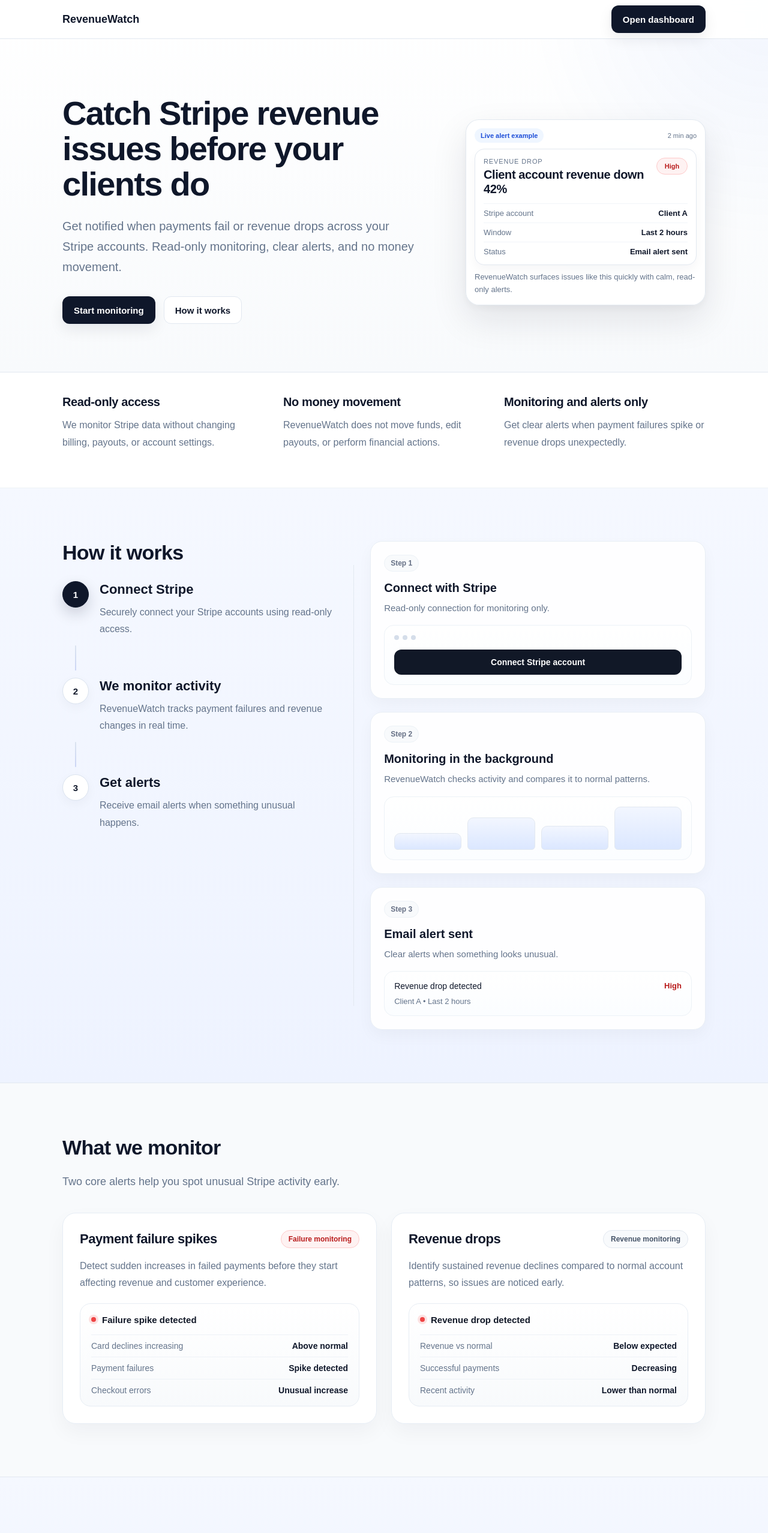
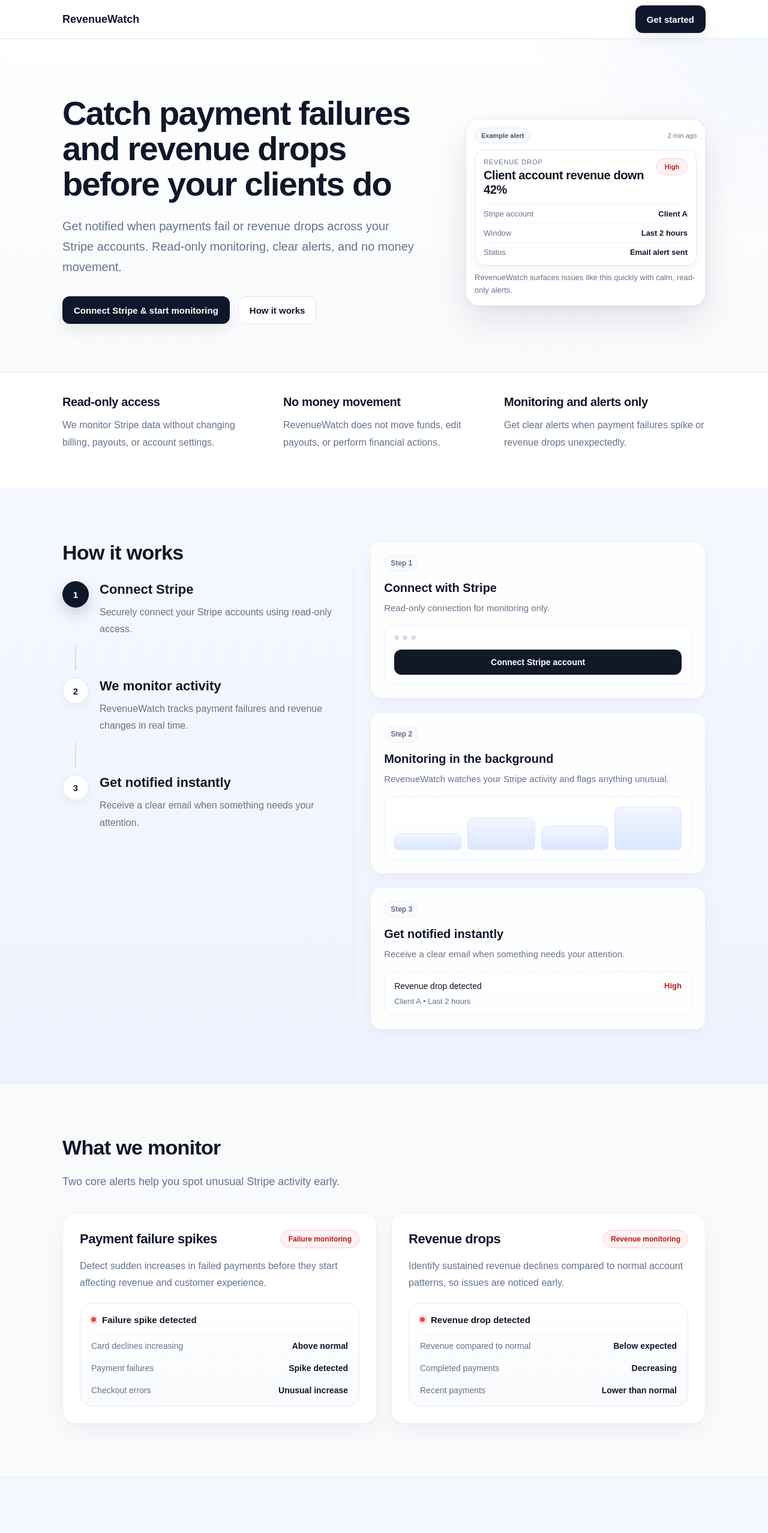
Before and after one commit to Miguel-0721/RevenueWatch, a Next.js app: page / in a window 1280 px wide. Shown: the top 2556 px of the page at 60% size. Built offline with nearby package versions, Linux system fonts and the light colour scheme.

Commit message:
Refine RevenueWatch homepage copy and CTA

```diff
--- a/src/app/globals.css
+++ b/src/app/globals.css
@@ -798,10 +798,11 @@
   align-items: center;
   padding: 6px 10px;
   border-radius: 999px;
-  background: #eff6ff;
-  color: #1d4ed8;
+  background: #f8fafc;
+  color: #475569;
   font-size: 11px;
   font-weight: 700;
+  border: 1px solid #e2e8f0;
 }
 
 .alert-time {
--- a/src/app/page.tsx
+++ b/src/app/page.tsx
@@ -8,7 +8,7 @@
 
   <div className="nav-actions">
   <a href="/login" className="btn btn-primary">
-    Open dashboard
+    Get started
   </a>
 </div>
   </div>
@@ -18,7 +18,7 @@
         <div className="container hero-grid">
           <div className="hero-copy">
            <h1 className="hero-title">
-              Catch Stripe revenue issues before your clients do
+  Catch payment failures and revenue drops before your clients do
 </h1>
 
             <p className="hero-subtitle">
@@ -28,7 +28,7 @@
 
             <div className="hero-actions">
              <a href="/login" className="btn btn-primary">
-                Start monitoring
+  Connect Stripe &amp; start monitoring
 </a>
               <a href="#how-it-works" className="btn btn-secondary">
                 How it works
@@ -41,7 +41,7 @@
           <div className="hero-visual">
             <div className="alert-preview">
               <div className="alert-preview-header">
-                <span className="alert-badge">Live alert example</span>
+                <span className="alert-badge">Example alert</span>
                 <span className="alert-time">2 min ago</span>
               </div>
 
@@ -132,8 +132,8 @@
         <div className="timeline-item">
   <div className="timeline-marker">3</div>
   <div className="timeline-content">
-            <h3>Get alerts</h3>
-            <p>Receive email alerts when something unusual happens.</p>
+    <h3>Get notified instantly</h3>
+    <p>Receive a clear email when something needs your attention.</p>
   </div>
 </div>
       </div>
@@ -158,7 +158,7 @@
       <div className="how-visual-card">
         <div className="how-visual-kicker">Step 2</div>
         <h3>Monitoring in the background</h3>
-        <p>RevenueWatch checks activity and compares it to normal patterns.</p>
+<p>RevenueWatch watches your Stripe activity and flags anything unusual.</p>
 
         <div className="mock-monitor-box">
           <div className="mock-bar mock-bar-1" />
@@ -170,8 +170,8 @@
 
       <div className="how-visual-card">
         <div className="how-visual-kicker">Step 3</div>
-        <h3>Email alert sent</h3>
-        <p>Clear alerts when something looks unusual.</p>
+       <h3>Get notified instantly</h3>
+<p>Receive a clear email when something needs your attention.</p>
 
         <div className="mock-alert-mini">
           <div className="mock-alert-row">
@@ -233,7 +233,7 @@
          <div>
   <h3>Revenue drops</h3>
 </div>
-<span className="monitor-pill">Revenue monitoring</span>
+<span className="monitor-pill monitor-pill-danger">Revenue monitoring</span>
         </div>
 
         <p className="monitor-text">
@@ -249,15 +249,15 @@
 
          <div className="monitor-ui-list">
   <div className="monitor-ui-row">
-              <span>Revenue vs normal</span>
+    <span>Revenue compared to normal</span>
     <strong>Below expected</strong>
   </div>
   <div className="monitor-ui-row">
-             <span>Successful payments</span>
+    <span>Completed payments</span>
     <strong>Decreasing</strong>
   </div>
   <div className="monitor-ui-row">
-              <span>Recent activity</span>
+    <span>Recent payments</span>
     <strong>Lower than normal</strong>
   </div>
 </div>
@@ -273,7 +273,7 @@
     <div className="grid grid-3">
       <div className="card">
         <h3>Agencies</h3>
-        <p>Monitor multiple client Stripe accounts and catch issues early.</p>
+      <p>Monitor multiple client Stripe accounts and catch issues before clients notice.</p>
       </div>
 
       <div className="card">
@@ -295,11 +295,11 @@
     <h2 className="section-title">About RevenueWatch</h2>
 
     <p className="section-text">
-      RevenueWatch is an independent software tool built to help businesses monitor Stripe activity and detect issues early.
+  RevenueWatch is a monitoring tool built specifically for Stripe-based businesses to detect payment and revenue issues early.
 </p>
 
     <p className="section-text who-followup">
-      It does not move money, does not change billing, and does not interfere with your operations. It simply watches activity and sends clear alerts when something looks wrong.
+  It does not move money, change billing, or interfere with your operations. It simply watches activity and sends clear alerts when something looks wrong.
 </p>
   </div>
 </section>
@@ -308,11 +308,11 @@
   <div className="container cta-box">
     <h2 className="section-title">Start monitoring your Stripe accounts</h2>
    <a href="/login" className="btn btn-primary">
-      Start monitoring
+  Connect Stripe &amp; start monitoring
 </a>
 
     <p className="hero-note">
-  Stripe connection available after activation • Read-only access
+  Read-only Stripe connection • No money movement
 </p>
   </div>
 </section>
@@ -320,7 +320,7 @@
       <footer className="site-footer">
         <div className="container footer-inner">
     <div>
-  © RevenueWatch • contact@revenuewatch.app
+  © RevenueWatch • <a href="mailto:contact@revenuewatch.app">contact@revenuewatch.app</a>
 </div>
           <div className="footer-links">
             <a href="/privacy">Privacy</a>
```
Lines whose indentation alone changed are shown as unchanged.
